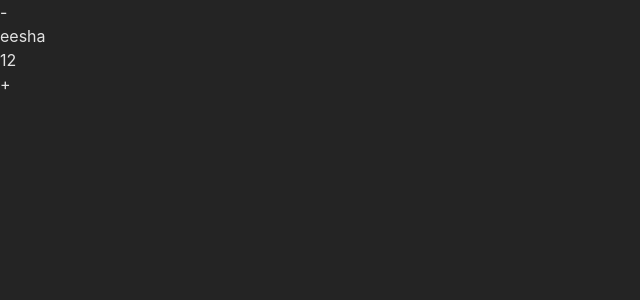
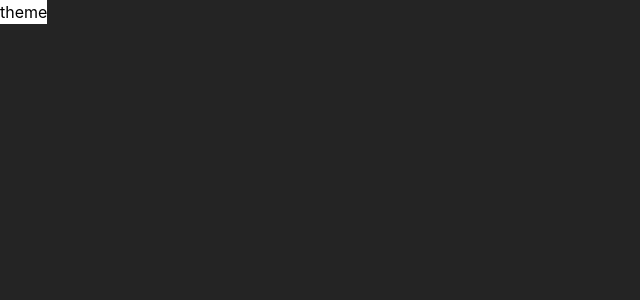
Before and after one commit to Ch-Ihtasham/QuilCoder-Batch-i, a React (Vite) app in the folder react/class3/: page / in a window 1280 px wide. Shown: the top 300 px of the page, without its empty margins (0-640 px from the left). Built offline with nearby package versions, Linux system fonts and the light colour scheme.

Commit message:
class end

```diff
--- /dev/null
+++ b/react/class3/src/components/UseEffects.jsx/Class.jsx
@@ -0,0 +1,58 @@
+import React, { useState, useEffect } from 'react'
+
+const Class = () => {
+    // const [no, setNo] = useState(0)
+    // const [no1, setNo1] = useState(1)
+    // useEffect(()=>{
+    //     alert('this is a function which execute on every rendering')
+    // })
+    // useEffect(()=>{
+    //     alert('this is a function which execute on every rendering')
+    // },[])
+    // useEffect(()=>{
+    //     alert('this is a function which execute on every rendering')
+    // },[no1])
+    // const [data, setData] = useState('posts')
+    // const [ans, setAns] = useState([])
+    // useEffect(() => {
+    //     fetch(`https://jsonplaceholder.typicode.com/${data}`)
+    //         .then(response => response.json())
+    //         .then(json => setAns(json))
+
+    // })
+    // you have to do this assigment with aysnc awiat
+    // console.log(ans)
+    const [dark, setDark] = useState(false)
+    const theme = {
+        backgroundColor: dark ? 'black' : 'white',
+        color: dark ? 'white' : 'black'
+    }
+
+    return (
+        <div>
+            {/* <button onClick={() => setNo(preValue => preValue + 1)}>count{no}</button> <br />
+            <button onClick={() => setNo1(preValue => preValue + 1)}>count{no1}</button> */}
+            <div>
+                {/* <button onClick={() => setData(preValue => 'posts')}>posts</button> <br />
+                <button onClick={() => setData(preValue => 'todos')}>todos</button> <br />
+                <button onClick={() => setData(preValue => 'users')}>users</button> */}
+                {/* <div className='bg-white text-black text-center w-28'>{data}</div> */}
+                {/* <div>{ans.map((v, i) => {
+                    return (
+                        <div key={i}>
+                            {JSON.stringify(v)}
+                        </div>
+                    )
+
+                })}</div> */}
+                {/* <div>{JSON.stringify(ans[0])}</div> */}
+            </div>
+
+            <button style={theme} onClick={()=> setDark(preValue=> !preValue )}>theme</button>
+
+
+        </div>
+    )
+}
+
+export default Class
--- a/react/class3/src/main.jsx
+++ b/react/class3/src/main.jsx
@@ -4,14 +4,16 @@ import App from './App.jsx'
 import './index.css'
 import Cards from './components/cards/Cards.jsx'
 import Us from './components/Us/Us.jsx'
-
+import Class from './components/UseEffects.jsx/class.jsx'
 createRoot(document.getElementById('root')).render(
-  <StrictMode>
+  <div>
     {/* <App /> */}
     {/* <Cards name='ihtasham' degree='bsit' /> */}
     {/* <Cards name='azka nawaz ' degree='mscs'/>
     <Cards name='eesha alam' degree='mbbs' />
     <Cards name='amara saeed' degree='fcps-2' /> */}
-    <Us/>
-  </StrictMode>,
+    {/* <Us/> */}
+
+    <Class />
+  </div>
 )
```
